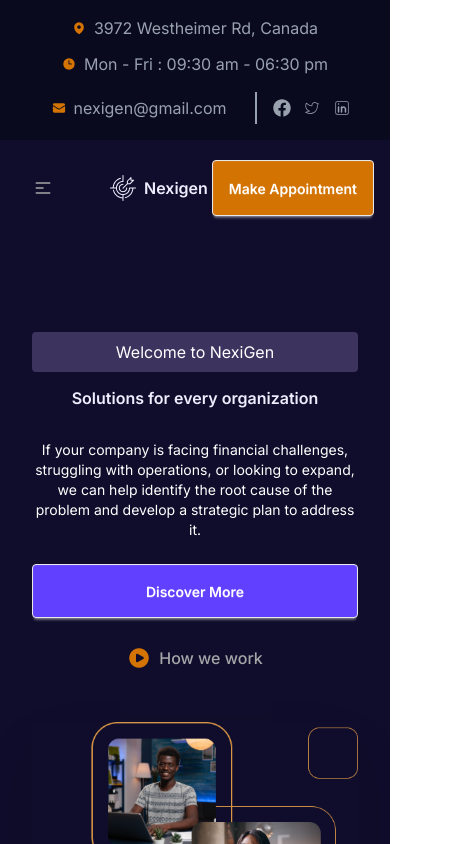
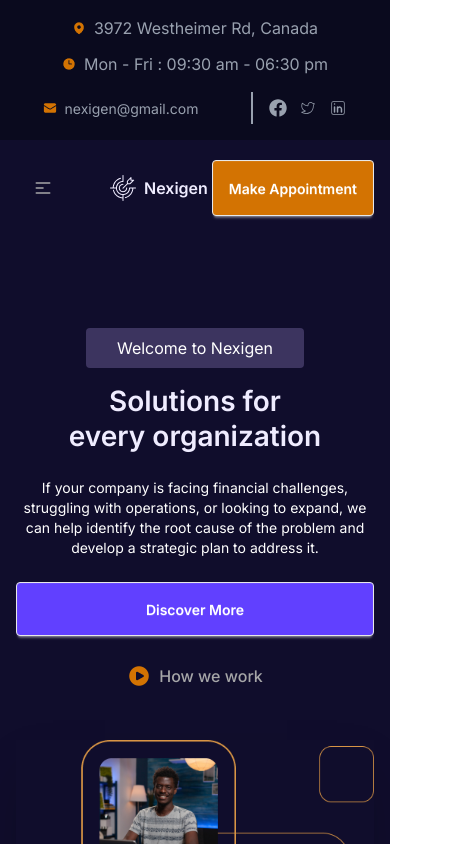
Before and after one commit to nisad2001/nexigen-business-client, a React (Vite) app: page / in a window 390 px wide. Shown: the top 844 px of the page, 472 px wide, since content can reach past the window. Built offline with nearby package versions, Linux system fonts and the light colour scheme.

Commit message:
Fix banner responsiveness and update card box shadows

```diff
--- a/src/components/Section/AboutUs/AboutUs.jsx
+++ b/src/components/Section/AboutUs/AboutUs.jsx
@@ -24,14 +24,14 @@ const AboutUs = () => {
         </div>
 
         {/* Experience Box */}
-        <div className="bg-[#D37302] text-center flex flex-col items-center gap-2 py-6 px-4 mt-8
+        <div className="bg-[#D37302] w-[210px] h-[210px] text-center flex flex-col items-center gap-2 py-6 px-4 mt-8
           sm:absolute sm:left-[263px] sm:top-[378px]
           sm:w-[210px] sm:h-[210px]
           w-full max-w-[210px] mx-auto rounded-lg">
-          <span className="font-bold text-[40px] sm:text-[58px] text-white">
+          <span className="font-bold text-[58px]  sm:text-[58px] text-white">
             25+
           </span>
-          <span className="font-bold text-[14px] text-white text-center">
+          <span className="font-bold text-[16px] text-white text-center">
             Years Experience <br /> our company
           </span>
         </div>
@@ -55,21 +55,21 @@ const AboutUs = () => {
         <div className="mt-6 space-y-6">
           <div className="flex gap-x-2 justify-center lg:justify-start">
             <img src="/assets/images/tickmard.png" className="w-6 h-6" alt="" />
-            <p className="text-[16px] text-[#0D083A]">
+            <p className="text-[16px] font-norma text-[#0D083A]">
               Performing market research
             </p>
           </div>
 
           <div className="flex gap-x-2 justify-center lg:justify-start">
             <img src="/assets/images/tickmard.png" className="w-6 h-6" alt="" />
-            <p className="text-[16px] text-[#0D083A]">
+            <p className="text-[16px] font-norma text-[#0D083A]">
               Providing information to a client
             </p>
           </div>
 
           <div className="flex gap-x-2 justify-center lg:justify-start">
             <img src="/assets/images/tickmard.png" className="w-6 h-6" alt="" />
-            <p className="text-[16px] text-[#0D083A]">
+            <p className="text-[16px] font-norma text-[#0D083A]">
               Strategic planning
             </p>
           </div>
@@ -99,7 +99,7 @@ const AboutUs = () => {
           </div>
 
           <div className="ml-6">
-            <h1 className="text-2xl font-bold">1.289</h1>
+            <h1 className="text-[24px] font-bold">1.289</h1>
             <h3 className="text-[#7A798B] text-[16px] font-medium">
               Our Expert Team
             </h3>
--- a/src/components/Section/Banner/Banner.jsx
+++ b/src/components/Section/Banner/Banner.jsx
@@ -2,7 +2,7 @@ import React from 'react';
 
 const Banner = () => {
   return (
-    <div className="hero pt-16 max-w-[1169px] w-full mx-auto px-4 lg:px-0">
+    <div className="hero  max-w-[1169px] w-full mx-auto  lg:px-0">
       <div className="hero-content flex flex-col-reverse lg:flex-row-reverse gap-10 lg:gap-[104px]">
 
         {/* Image */}
@@ -10,34 +10,48 @@ const Banner = () => {
           src="/assets/images/hero.png"
           alt="Hero"
           className="w-full sm:max-w-sm md:max-w-md lg:max-w-[472px] shadow-2xl object-contain"
-          style={{ height: 'auto' }}
         />
 
         {/* Text content */}
-        <div className="flex flex-col">
-          <p className="text-[#FFFFFF] w-full font-normal py-2 px-5 mb-4 bg-[#3C345F] rounded mt-4 sm:mt-0 text-center sm:text-left">
-          Welcome to NexiGen
+        <div className="flex flex-col lg:w-[579px] lg:h-[401px]">
+
+          {/* Badge / Small text */}
+          <p className="text-[#FFFFFF] font-normal w-[218px] py-2 px-5 mb-4 bg-[#3C345F] rounded sm:mt-0 text-center sm:text-left mx-auto sm:mx-0">
+          Welcome to Nexigen
         </p>
 
-          <h1 className="font-semibold md:text-4xl lg:text-[64px] text-[#EFECFF] mb-4 leading-tight max-w-full lg:max-w-[579px] text-center sm:text-left">
-            Solutions for every organization
-          </h1>
 
-          <p className="pt-4 md:py-6 font-normal text-sm md:text-base text-[#FFFFFF] max-w-full lg:max-w-[564px] text-center sm:text-left">
+          {/* Heading */}
+          <h1 className="font-semibold text-[28px] md:text-4xl lg:text-[64px] text-[#EFECFF] leading-tight mb-6 md:mb-0 max-w-full lg:w-[579px] text-center sm:text-left">
+          Solutions for <br /> every organization
+        </h1>
+
+
+          {/* Description */}
+          <p className="  md:py-6 font-normal text-sm md:text-base text-[#FFFFFF] max-w-full lg:w-[564px] mb-6 text-center sm:text-left">
             If your company is facing financial challenges, struggling with operations,
             or looking to expand, we can help identify the root cause of the problem and
             develop a strategic plan to address it.
           </p>
 
-          <div className="flex flex-col sm:flex-row items-start sm:items-center gap-4 mt-6 max-w-full lg:max-w-[357px]">
+          {/* Buttons */}
+          <div className="flex flex-col sm:flex-row items-start sm:items-center gap-4  max-w-full lg:w-[357px]">
+
             <button className="btn py-4 px-9 font-semibold text-[#FFFFFF] bg-[#6140FF] w-full sm:w-auto h-[54px]">
               Discover More
             </button>
 
             <div className="flex items-center w-full sm:w-[159px] h-12 gap-2 justify-center sm:justify-start">
-              <img src="/assets/images/play-btn.png" alt="Play Button" className="w-6 h-6" />
-              <button className="text-[#A6A6A8] font-medium whitespace-nowrap">How we work</button>
+              <img
+                src="/assets/images/play-btn.png"
+                alt="Play Button"
+                className="w-6 h-6"
+              />
+              <button className="text-[#A6A6A8] font-medium whitespace-nowrap">
+                How we work
+              </button>
             </div>
+
           </div>
         </div>
 
--- a/src/components/Section/HeaderTop/HeaderTop.jsx
+++ b/src/components/Section/HeaderTop/HeaderTop.jsx
@@ -27,11 +27,10 @@ const HeaderTop = () => {
         </div>
 
         {/* Right side */}
-        <div className="flex flex-row flex-wrap md:flex-row md:items-center gap-4 justify-center md:justify-start
-                        text-gray-400 md:text-gray-300">
-          <div className="flex items-center gap-2 justify-center min-w-[200px]">
-            <img className="h-[14px] w-[14px]" src="/assets/images/navmessage.png" alt="" />
-            <p className="break-words">nexigen@gmail.com</p>
+        <div className="flex flex-row flex-wrap md:flex-row md:items-center gap-4 justify-center md:justify-start text-gray-400 md:text-gray-300">
+          <div className="flex items-center   min-w-[155px]">
+            <img className="h-[14px] w-[14px] mr-2" src="/assets/images/navmessage.png" alt="" />
+            <p className="text-[14px] font-normal mr-[37px]">nexigen@gmail.com</p>
           </div>
             <div className="h-8 gap-[35px] border-l-2 border-gray-400"></div>
 
--- a/src/components/Section/Navbar/Navbar.jsx
+++ b/src/components/Section/Navbar/Navbar.jsx
@@ -18,12 +18,12 @@ const Navbar = () => {
   );
 
   return (
-    <div className="bg-[#100D2C] overflow-x-hidden">
+    <div className="bg-[#100D2C]  overflow-x-hidden">
 
       <Header />
 
       {/* NAVBAR */}
-      <div className="w-full max-w-[1169px] mx-auto px-4">
+      <div className="w-full max-w-[1169px] mb-19 mx-auto px-4">
 
         <div className="flex items-center justify-between py-5">
 
--- a/src/components/Section/RealWorldExperience/RealWorldExperience.jsx
+++ b/src/components/Section/RealWorldExperience/RealWorldExperience.jsx
@@ -6,7 +6,7 @@ const RealWorldExperience = () => {
       <div className="max-w-[1170px] mx-auto grid grid-cols-1 md:grid-cols-2 lg:grid-cols-3 gap-[62px] py-[40px] md:py-[85px] px-4">
 
         {/* Card 1 */}
-        <div className="card w-full h-[370px] py-[46px] px-[30px] bg-transparent hover:bg-white transition-all duration-300 cursor-pointer">
+        <div className="card w-[315px] h-[370px] py-[46px] px-[30px] bg-transparent hover:bg-white transition-all duration-300 cursor-pointer">
           <div className="card-body p-0">
             <img className="w-14 h-14 pb-6" src="/assets/images/rwimg1 - Copy.png" alt="" />
             <h3 className="font-bold text-[#0D083A] pb-4">Wealth Management</h3>
@@ -20,7 +20,7 @@ const RealWorldExperience = () => {
         </div>
 
         {/* Card 2 */}
-        <div className="card w-full h-[370px] py-[46px] px-[30px] bg-transparent hover:bg-white transition-all duration-300 cursor-pointer">
+        <div className="card w-[315px] h-[370px] py-[46px] px-[30px] bg-transparent hover:bg-white transition-all duration-300 cursor-pointer">
           <div className="card-body p-0">
             <img className="w-14 h-14 pb-6" src="/assets/images/rwimg2.png" alt="" />
             <h3 className="font-bold text-[#0D083A] pb-4">Audit Marketing</h3>
@@ -34,7 +34,7 @@ const RealWorldExperience = () => {
         </div>
 
         {/* Card 3 */}
-        <div className="card w-full h-[370px] py-[46px] px-[30px] bg-transparent hover:bg-white transition-all duration-300 cursor-pointer">
+        <div className="card w-[315px] h-[370px] py-[46px] px-[30px] bg-transparent hover:bg-white transition-all duration-300 cursor-pointer">
           <div className="card-body p-0">
             <img className="w-14 h-14 pb-6" src="/assets/images/rwimg3.png" alt="" />
             <h3 className="font-bold text-[#0D083A] pb-4">Finance Consulting</h3>
```
Also changed, not shown: src/components/Section/HowWeWork/HowWeWork.jsx (+20 -11 lines).
